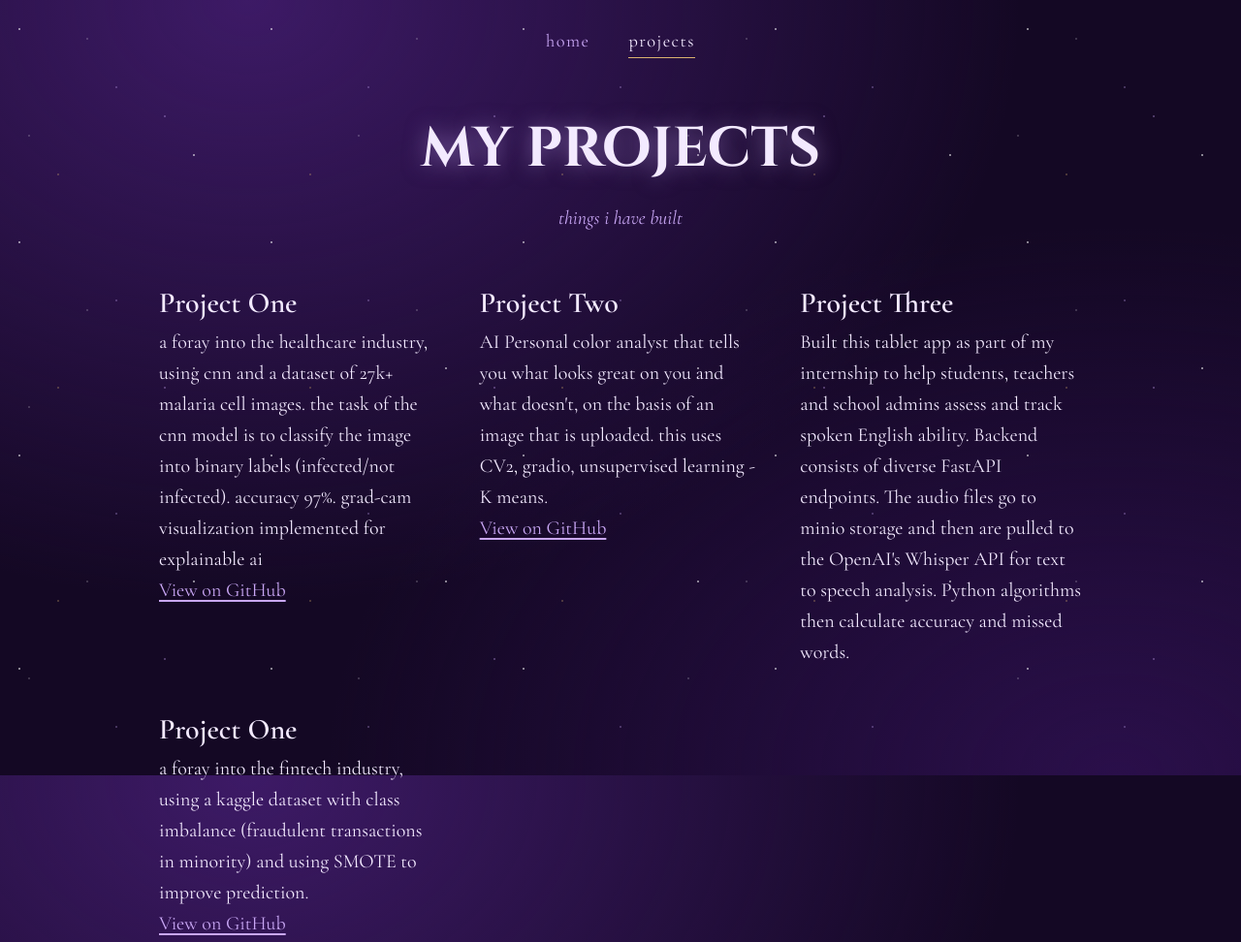
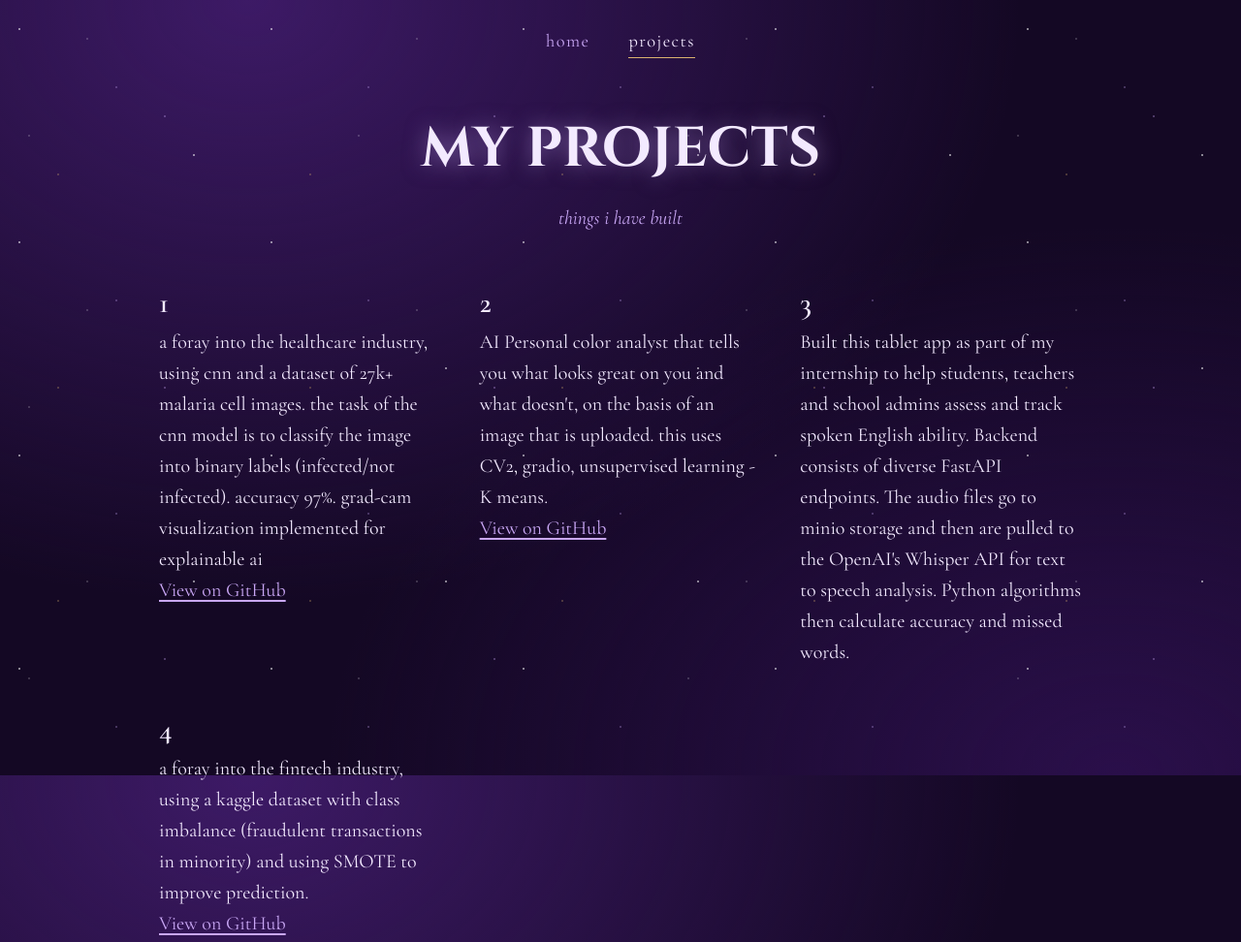
Before and after one commit to gauriv7/gauriv7.github.io, a plain HTML site: page projects.html in a window 1280 px wide. Shown: the top 972 px of the page at 97% size. Drawn offline with nearby package versions, Linux system fonts and the light colour scheme.

Commit message:
Update projects.html

```diff
--- a/projects.html
+++ b/projects.html
@@ -29,7 +29,7 @@
       <article class="Malaria Infection Detector for RBC Images | Deep Learning, CNN">
 
         <div class="body">
-          <h2>Project One</h2>
+          <h2>1</h2>
           <p>a foray into the healthcare industry, using cnn and a dataset of 27k+ malaria cell images. the task of the cnn model is to classify the image into binary labels (infected/not infected). accuracy 97%. grad-cam visualization implemented for explainable ai</p>
           <a href="https://github.com/gauriv7/Malaria-Testing-CNN">View on GitHub</a>
         </div>
@@ -39,7 +39,7 @@
       <article class="Personal Stylist Engine | Mediapipe, OpenCV, Gradio">
 
         <div class="body">
-          <h2>Project Two</h2>
+          <h2>2</h2>
           <p>AI Personal color analyst that tells you what looks great on you and what doesn't, on the basis of an image that is uploaded. this uses CV2, gradio, unsupervised learning - K means.</p>
           <a href="https://github.com/gauriv7/AI-Personal-Color-Analysis-Engine">View on GitHub</a>
         </div>
@@ -48,7 +48,7 @@
       <article class="Reading Assessment and Correction App | OpenAI Whisper, Android Studio, Flutter, PostgreSQL, FastAPI">
 
         <div class="body">
-          <h2>Project Three</h2>
+          <h2>3</h2>
           <p>Built this tablet app as part of my internship to help students, teachers and school admins assess and track spoken English ability. Backend consists of diverse FastAPI endpoints. The audio files go to minio storage and then are pulled to the OpenAI's Whisper API for text to speech analysis. Python algorithms then calculate accuracy and missed words.</p>
 
         </div>
@@ -57,7 +57,7 @@
       <article class="Credit Card Fraud Detection | ML (Random Forest)">
 
         <div class="body">
-          <h2>Project One</h2>
+          <h2>4</h2>
           <p>a foray into the fintech industry, using a kaggle dataset with class imbalance (fraudulent transactions in minority) and using SMOTE to improve prediction.</p>
           <a href="https://github.com/gauriv7/Credit-Card-Fraud-Detection">View on GitHub</a>
         </div>
```
